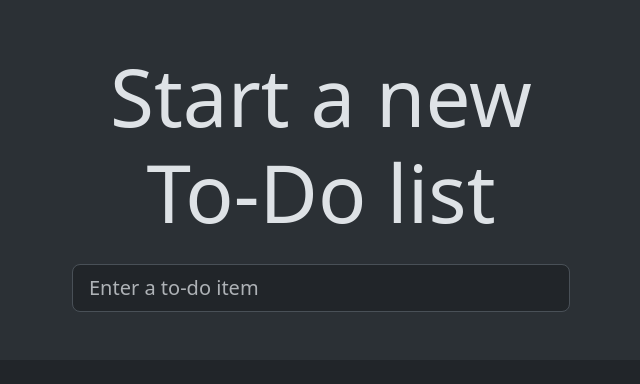
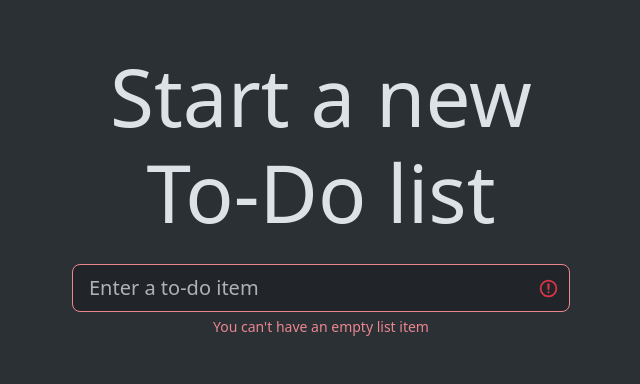
Before and after one commit to alarthast/testing-goat, a Django app: page /lists/new in a window 1280 px wide. Shown: the top 384 px of the page, without its empty margins (319-959 px from the left). Run offline with Django 5.2, Linux system fonts and the light colour scheme; some libraries are stand-ins or nearby versions.

Commit message:
Solution A

```diff
--- a/src/lists/forms.py
+++ b/src/lists/forms.py
@@ -17,10 +17,20 @@ class ItemForm(forms.models.ModelForm):
                 attrs={
                     "placeholder": "Enter a to-do item",
                     "class": "form-control form-control-lg",
+                    "aria-describedby": "id_text_feedback",
                 }
             ),
         }
         error_messages = {"text": {"required": EMPTY_ITEM_ERROR}}
+
+    def is_valid(self):
+        # From https://stackoverflow.com/a/8256041
+        result = super().is_valid()
+        # loop on *all* fields if key '__all__' found else only on errors:
+        for x in self.fields if "__all__" in self.errors else self.errors:
+            attrs = self.fields[x].widget.attrs
+            attrs.update({"class": attrs.get("class", "") + " is-invalid"})
+        return result
 
     def save(self, for_list):
         self.instance.list = for_list
--- a/src/lists/templates/base.html
+++ b/src/lists/templates/base.html
@@ -18,7 +18,7 @@
             {{ form.text }}
             {% csrf_token %}
             {% if form.errors %}
-              <div class="invalid-feedback">{{ form.errors.text }}</div>
+              <div id="id_text_feedback" class="invalid-feedback">{{ form.errors.text.0 }}</div>
             {% endif %}
           </form>
         </div>
```
